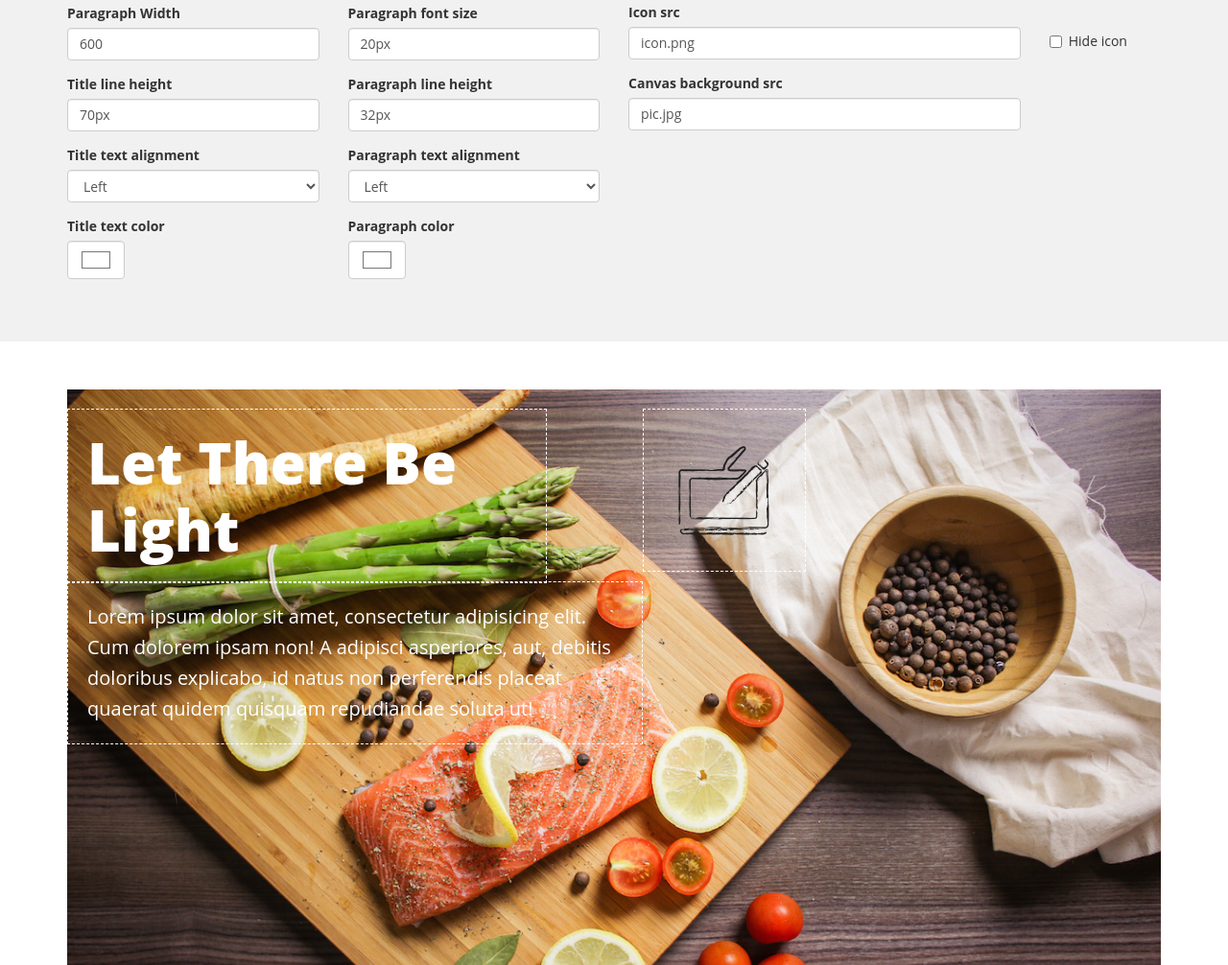
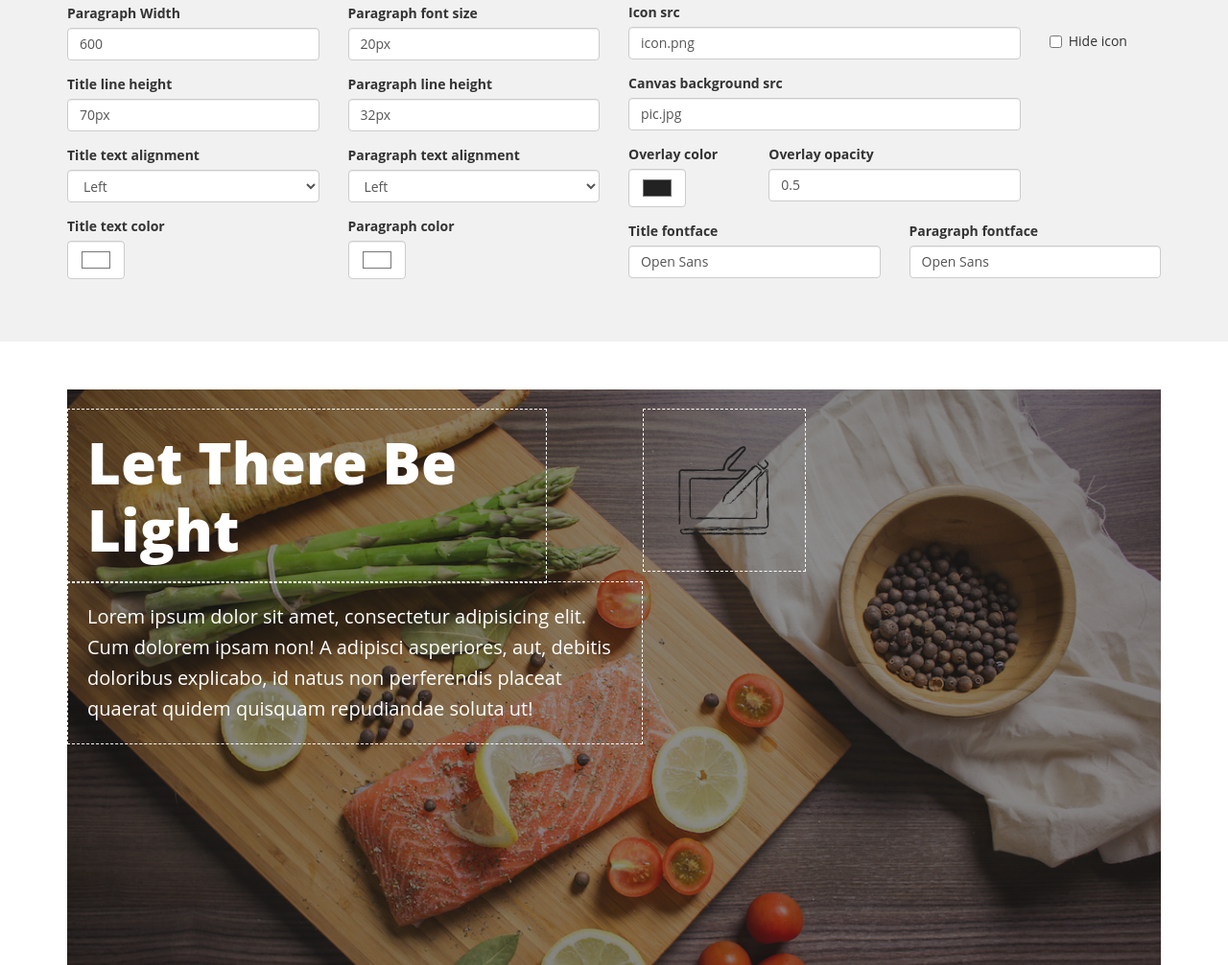
Before and after one commit to hasinhayder/banner-designer, a plain HTML site: page index.html in a window 1280 px wide. Shown: the part 389-1395 px from the top of the page at 96% size. Drawn offline with nearby package versions, Linux system fonts and the light colour scheme; a script that the page names is missing.

Commit message:
overlay and font family

```diff
--- a/index.html
+++ b/index.html
@@ -23,6 +23,17 @@
             height: 600px;
             position: relative;
             margin: auto;
+            overflow:hidden;
+        }
+
+        .canvas .overlay{
+            position: absolute;
+            top:0px;
+            left:0px;
+            background-color: #222;
+            opacity: 0.5;
+            height:2000px;
+            width:3000px;
         }
 
         .canvas h1 {
@@ -75,7 +86,7 @@
             margin-top: 30px;
         }
 
-        #title_color, #paragraph_color{
+        #title_color, #paragraph_color, #overlay_color{
             height:40px;
             width:60px;
         }
@@ -250,6 +261,36 @@
 
                         </div>
                     </div>
+                    <div class="row">
+                        <div class="col-md-3">
+                            <div class="form-group">
+                                <label>Overlay color</label>
+                                <input value="#222222" type="color" class="form-control" id="overlay_color"
+                                       placeholder="">
+                            </div>
+                        </div>
+                        <div class="col-md-6">
+                            <div class="form-group">
+                                <label>Overlay opacity</label>
+                                <input value="0.5" type="text" class="form-control" id="overlay_opacity">
+                            </div>
+                        </div>
+                    </div>
+                    <div class="row">
+                        <div class="col-md-6">
+                            <div class="form-group">
+                                <label>Title fontface</label>
+                                <input value="Open Sans" type="text" class="form-control" id="title_font"
+                                       placeholder="">
+                            </div>
+                        </div>
+                        <div class="col-md-6">
+                            <div class="form-group">
+                                <label>Paragraph fontface</label>
+                                <input value="Open Sans" type="text" class="form-control" id="paragraph_font">
+                            </div>
+                        </div>
+                    </div>
                 </div>
             </form>
         </div>
@@ -260,6 +301,9 @@
         <div class="row">
             <div class="col-md-12">
                 <div class="canvas" id="canvas">
+                    <div class="overlay">
+
+                    </div>
                     <img class="dr" id="icon" src="img/icon.png" alt=""/>
 
                     <h1 class="dr" id="title">Let There Be Light</h1>
@@ -322,11 +366,15 @@
         $("#title_alignment").on("change", function () {
             $("#title").css("text-align", $(this).val());
         });
-        $("#title_lh").on("change", function () {
+        $("#title_lh").on("input propertychange", function () {
             $("#title").css("line-height", $(this).val());
         });
         $("#title_color").on("change", function () {
             $("#title").css("color", $(this).val());
+        });
+
+        $("#title_font").on("input propertychange", function () {
+            $("#title").css("font-family", $(this).val());
         });
 
         $("#paragraph_text").on("input propertychange", function () {
@@ -347,12 +395,16 @@
             $("#para").css("text-align", $(this).val());
         });
 
-        $("#paragraph_lh").on("change", function () {
+        $("#paragraph_lh").on("input propertychange", function () {
             $("#para").css("line-height", $(this).val());
         });
 
         $("#paragraph_color").on("change", function () {
             $("#para").css("color", $(this).val());
+        });
+
+        $("#paragraph_font").on("input propertychange", function () {
+            $("#para").css("font-family", $(this).val());
         });
 
 
@@ -387,6 +439,15 @@
         });
 
 
+        $("#overlay_color").on("input propertychange", function () {
+            $(".overlay").css("background-color",$(this).val());
+        });
+
+        $("#overlay_opacity").on("input propertychange", function () {
+            $(".overlay").css("opacity",$(this).val());
+        });
+
+
 
     });
 </script>
```
